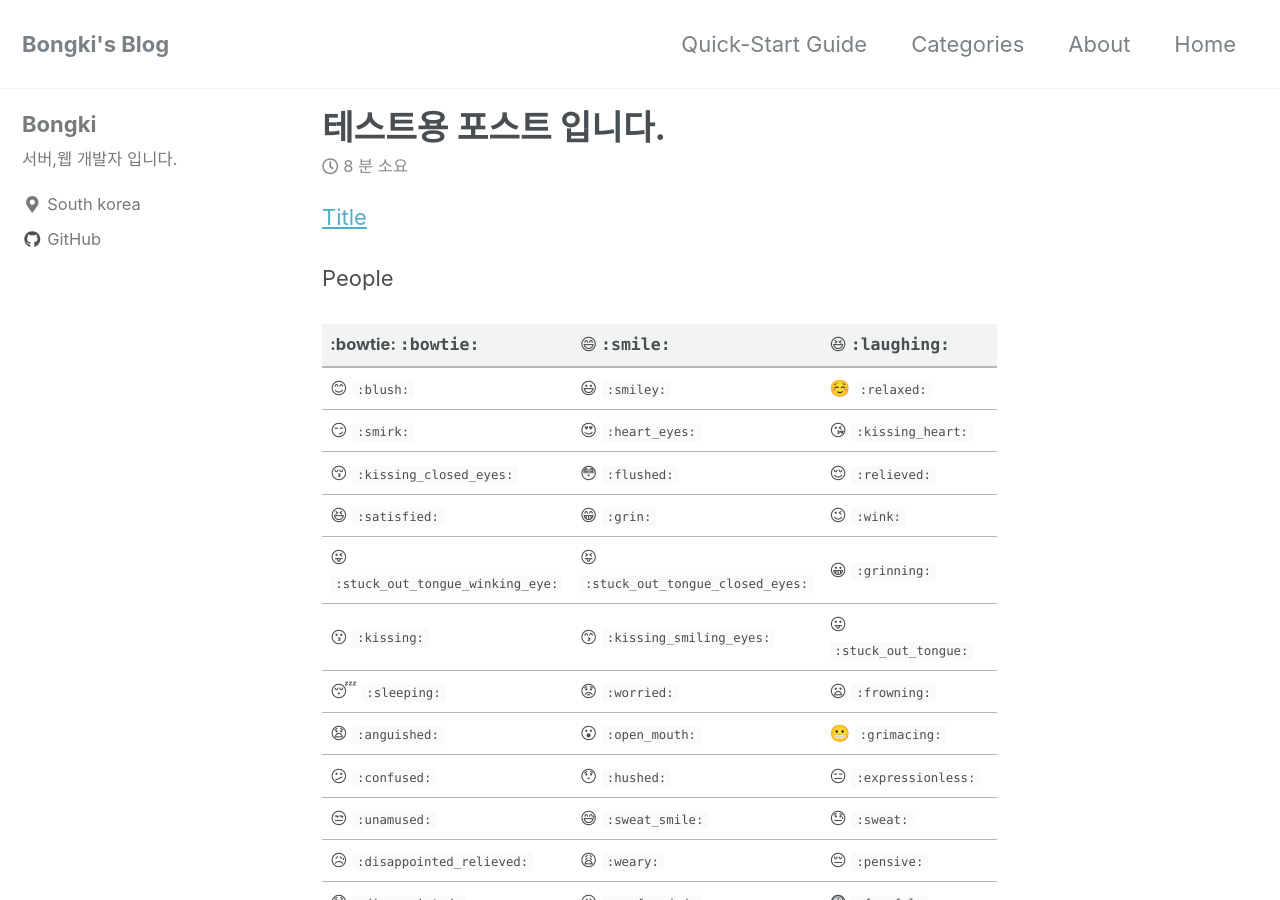
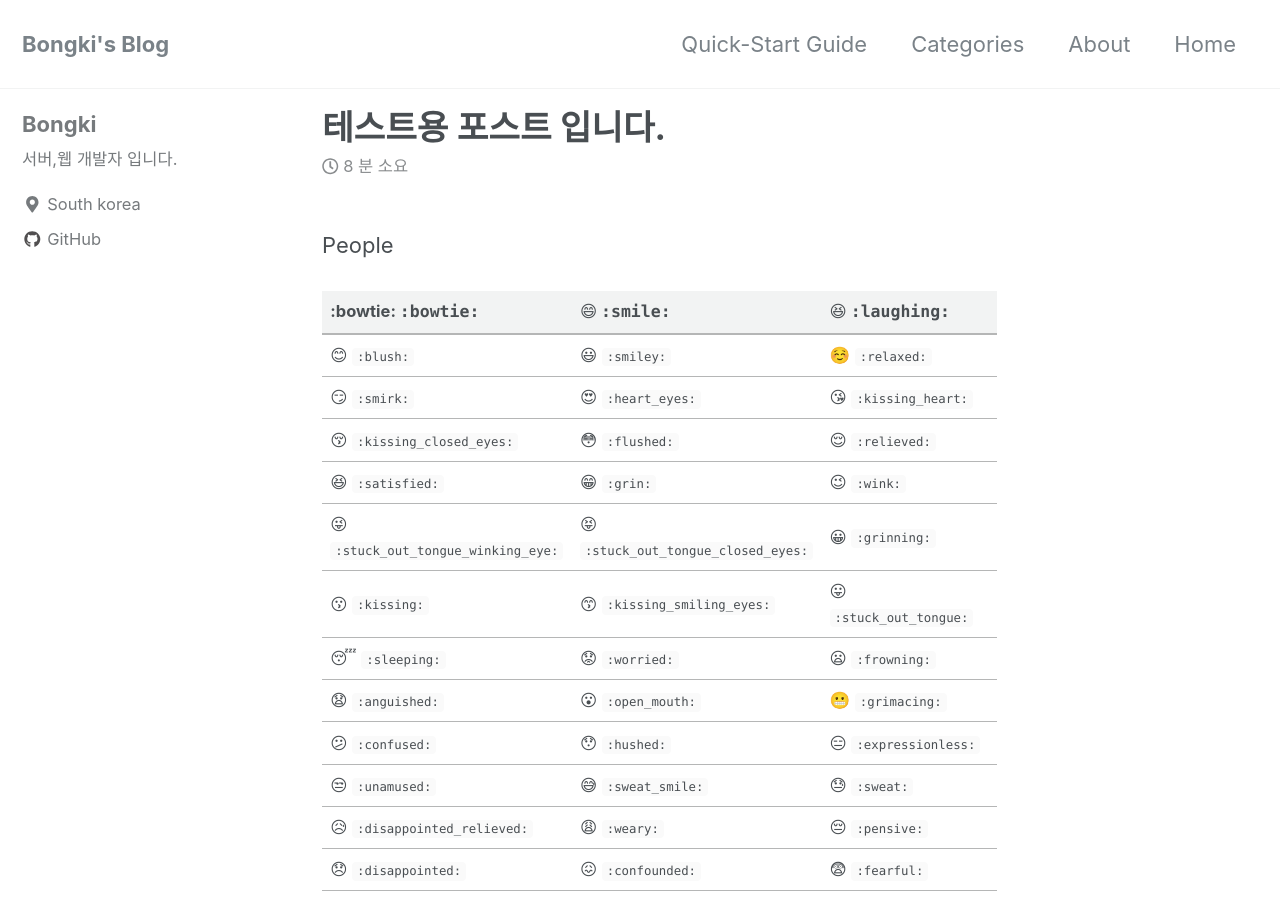
Before and after one commit to hsb0202/hsb0202.github.io, a Jekyll site: the page built from _posts/2018-08-11-icon-post.md, in a window 1280 px wide and 900 px high. Built offline with Jekyll 4.4.1, drawn with Linux system fonts in a browser that asks for light colours; nearby versions of some CDN libraries; emoji names are drawn with the system emoji font.

Commit message:
Update 2018-08-11-icon-post.md

```diff
--- a/_posts/2018-08-11-icon-post.md
+++ b/_posts/2018-08-11-icon-post.md
@@ -5,8 +5,8 @@ categories:
   - post
 ---
 
-[googlelink]: https://gist.github.com/rxaviers/7360908 "참조"
-[Title](link)
+[link]: https://gist.github.com/rxaviers/7360908
+[](link)
 
 People
 
```
